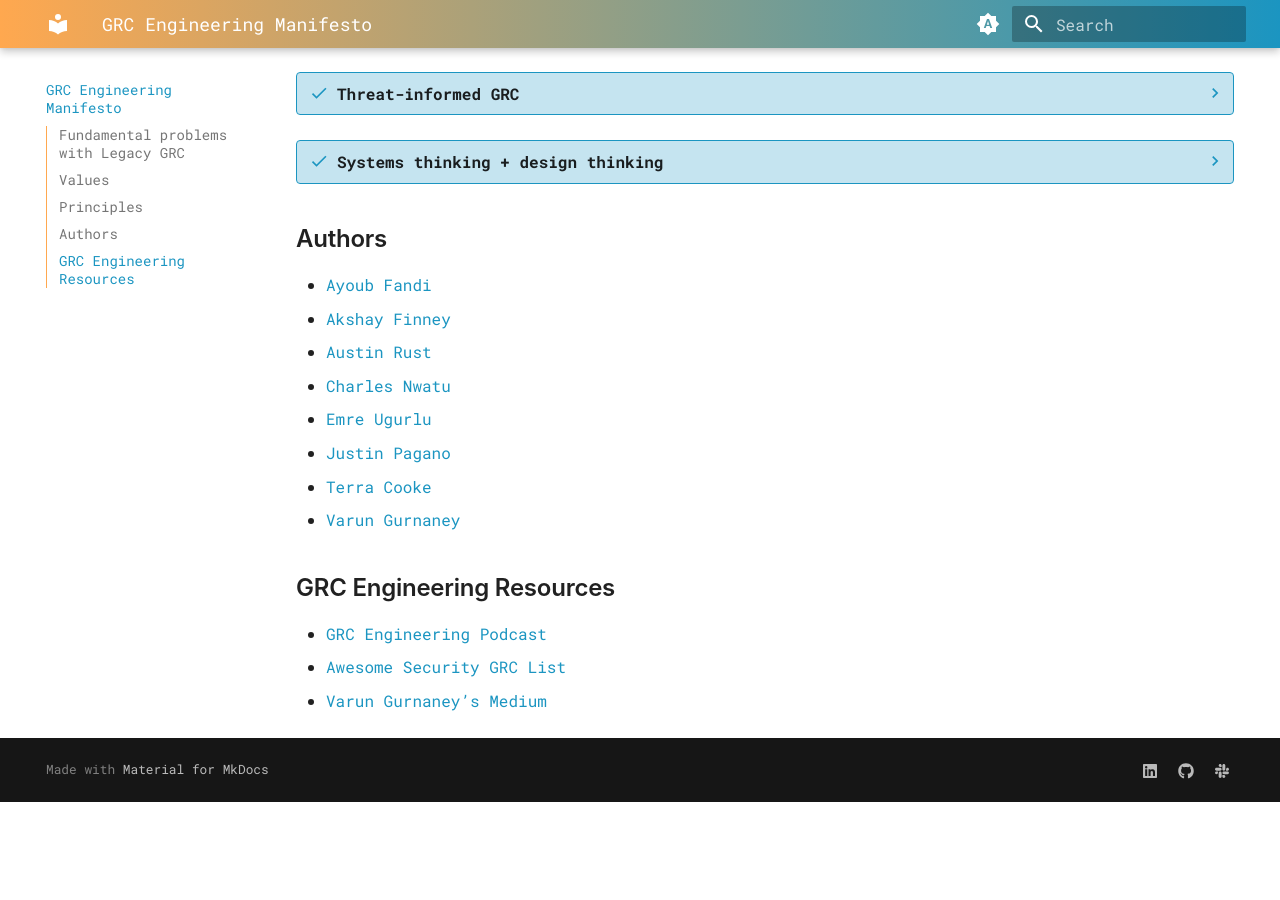
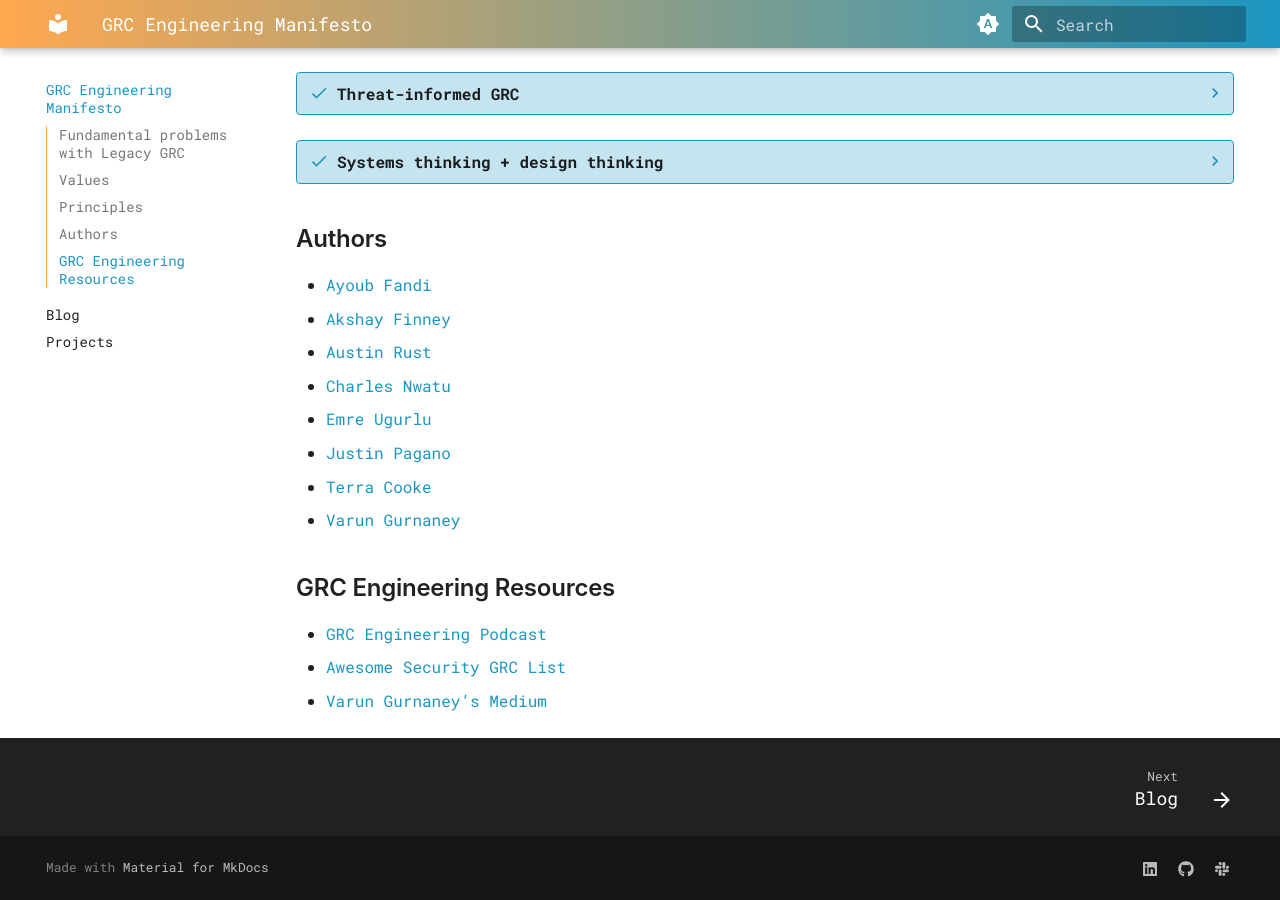
Before and after one commit to grcengineering/grcengineering.github.io, an MkDocs documentation site: the page built from docs/index.md, in a window 1280 px wide and 900 px high, scrolled down 1902 px. Built offline with MkDocs 1.6.1 and Material for MkDocs 9.7.7, drawn with Linux system fonts in a browser that asks for light colours; some web fonts are replaced; plug-ins that fetch from the network failed and are left out; before the commit the page ends 2704 px from its top, so only the background shows below that.

Commit message:
Adding placeholders for Projects and Blog

```diff
--- /dev/null
+++ b/docs/blog.md
@@ -0,0 +1,2 @@
+# Blog
+*Coming soon...*
--- /dev/null
+++ b/docs/projects.md
@@ -0,0 +1,2 @@
+# Projects
+*Coming soon...*
--- a/mkdocs.yml
+++ b/mkdocs.yml
@@ -16,7 +16,7 @@
 extra:
   social:
     - icon: fontawesome/brands/linkedin
-      link: https://www.linkedin.com/company/grcengineering
+      link: https://www.linkedin.com/groups/12997229/
     - icon: fontawesome/brands/github
       link: https://github.com/grcengineering
     - icon: fontawesome/brands/slack
```
